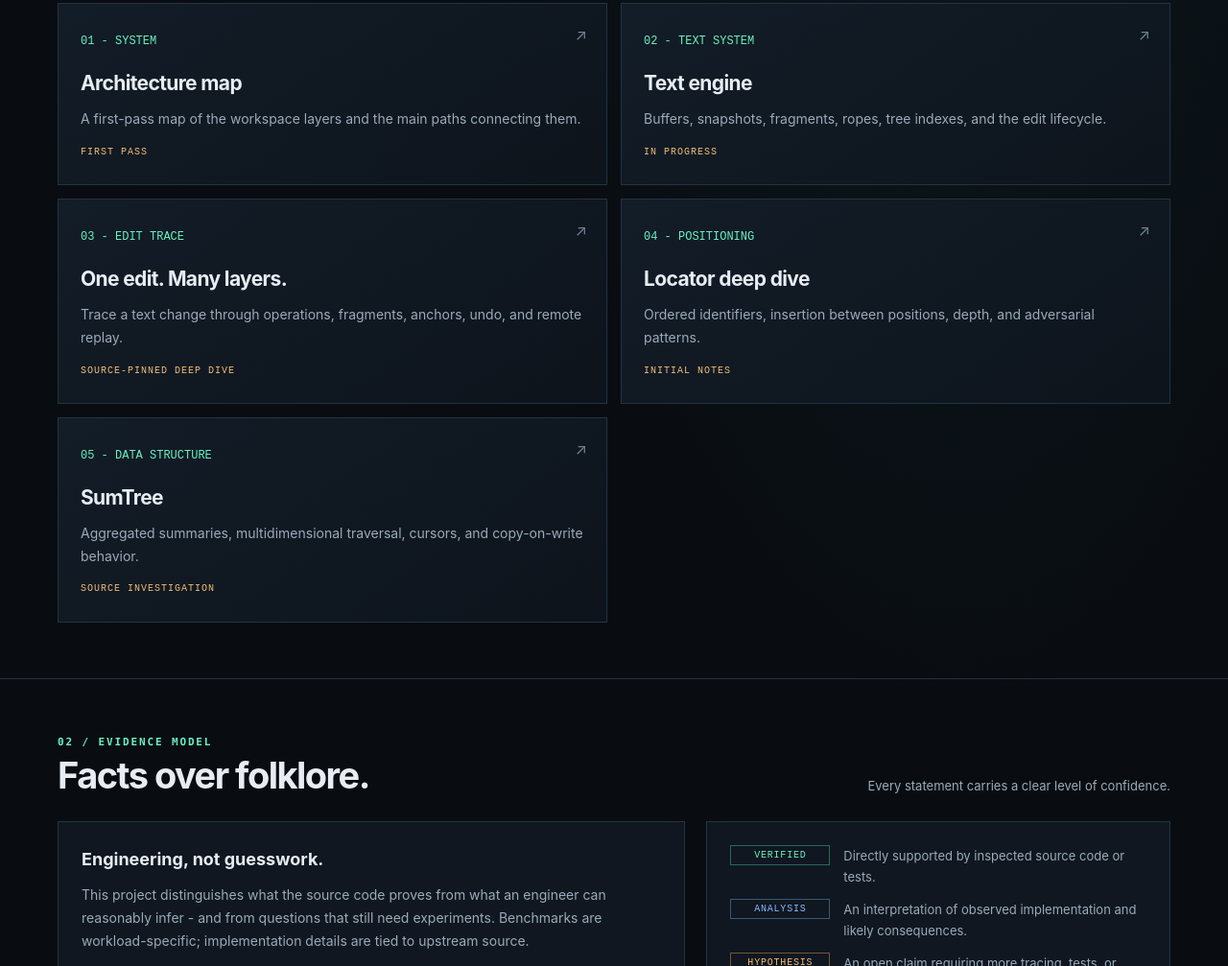
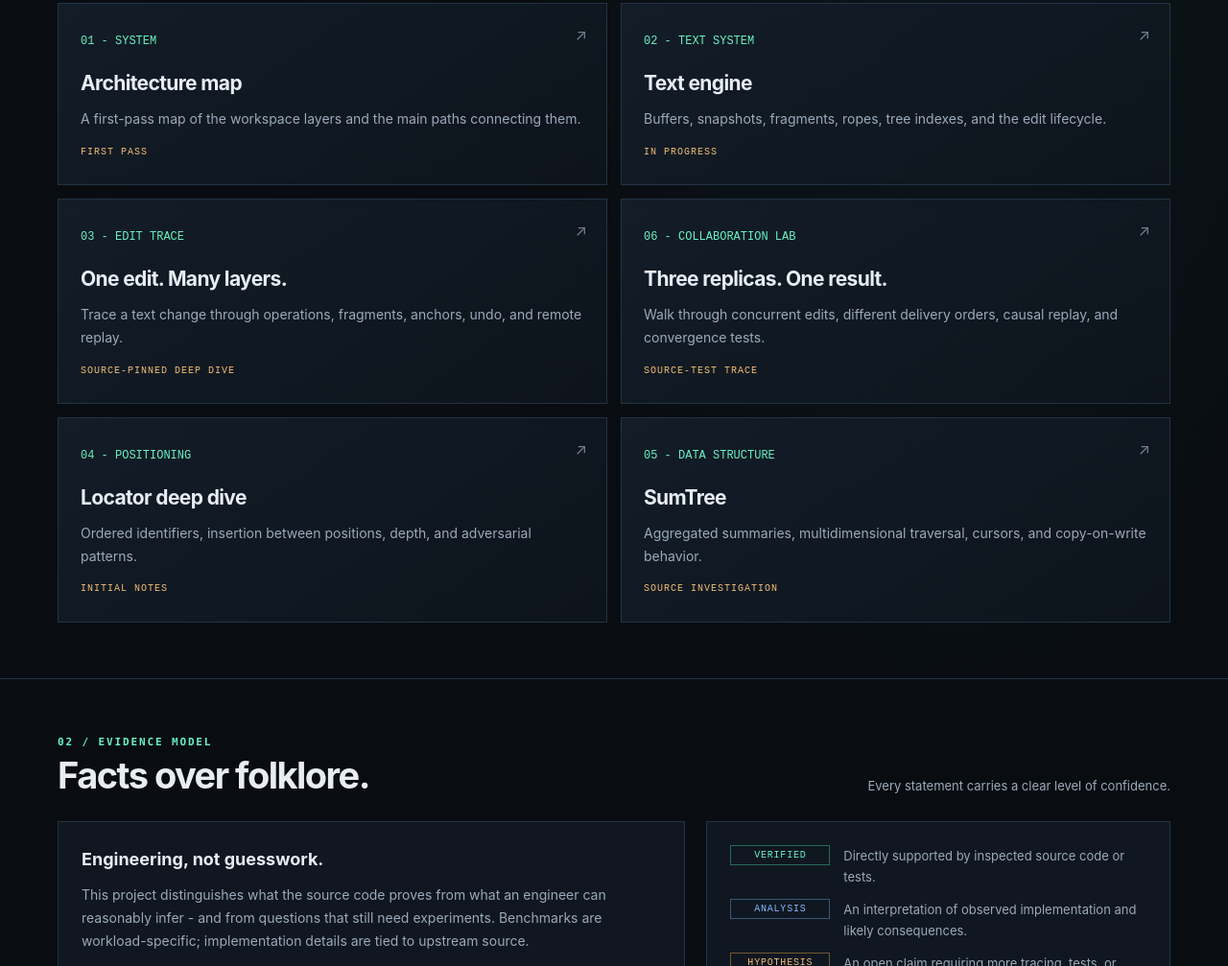
Before and after one commit to bugnarokdev/inside-zed, a plain HTML site: page docs/index.html in a window 1280 px wide. Shown: the part 801-1808 px from the top of the page at 96% size. Drawn offline with Linux system fonts and the light colour scheme.

Commit message:
site: feature collaboration lab

```diff
--- a/docs/index.html
+++ b/docs/index.html
@@ -15,6 +15,7 @@
 <a class="card" href="./architecture.html"><span class="num">01 - SYSTEM</span><span class="arrow">↗</span><h3>Architecture map</h3><p>A first-pass map of the workspace layers and the main paths connecting them.</p><span class="status">FIRST PASS</span></a>
 <a class="card" href="./text-engine.html"><span class="num">02 - TEXT SYSTEM</span><span class="arrow">↗</span><h3>Text engine</h3><p>Buffers, snapshots, fragments, ropes, tree indexes, and the edit lifecycle.</p><span class="status">IN PROGRESS</span></a>
 <a class="card" href="./edit-lifecycle.html"><span class="num">03 - EDIT TRACE</span><span class="arrow">↗</span><h3>One edit. Many layers.</h3><p>Trace a text change through operations, fragments, anchors, undo, and remote replay.</p><span class="status">SOURCE-PINNED DEEP DIVE</span></a>
+<a class="card" href="./collaboration-lab.html"><span class="num">06 - COLLABORATION LAB</span><span class="arrow">↗</span><h3>Three replicas. One result.</h3><p>Walk through concurrent edits, different delivery orders, causal replay, and convergence tests.</p><span class="status">SOURCE-TEST TRACE</span></a>
 <a class="card" href="./locator.html"><span class="num">04 - POSITIONING</span><span class="arrow">↗</span><h3>Locator deep dive</h3><p>Ordered identifiers, insertion between positions, depth, and adversarial patterns.</p><span class="status">INITIAL NOTES</span></a>
 <a class="card" href="https://github.com/zed-industries/zed/tree/main/crates/sum_tree" target="_blank" rel="noreferrer"><span class="num">05 - DATA STRUCTURE</span><span class="arrow">↗</span><h3>SumTree</h3><p>Aggregated summaries, multidimensional traversal, cursors, and copy-on-write behavior.</p><span class="status">SOURCE INVESTIGATION</span></a>
 </div></div></section>
```
